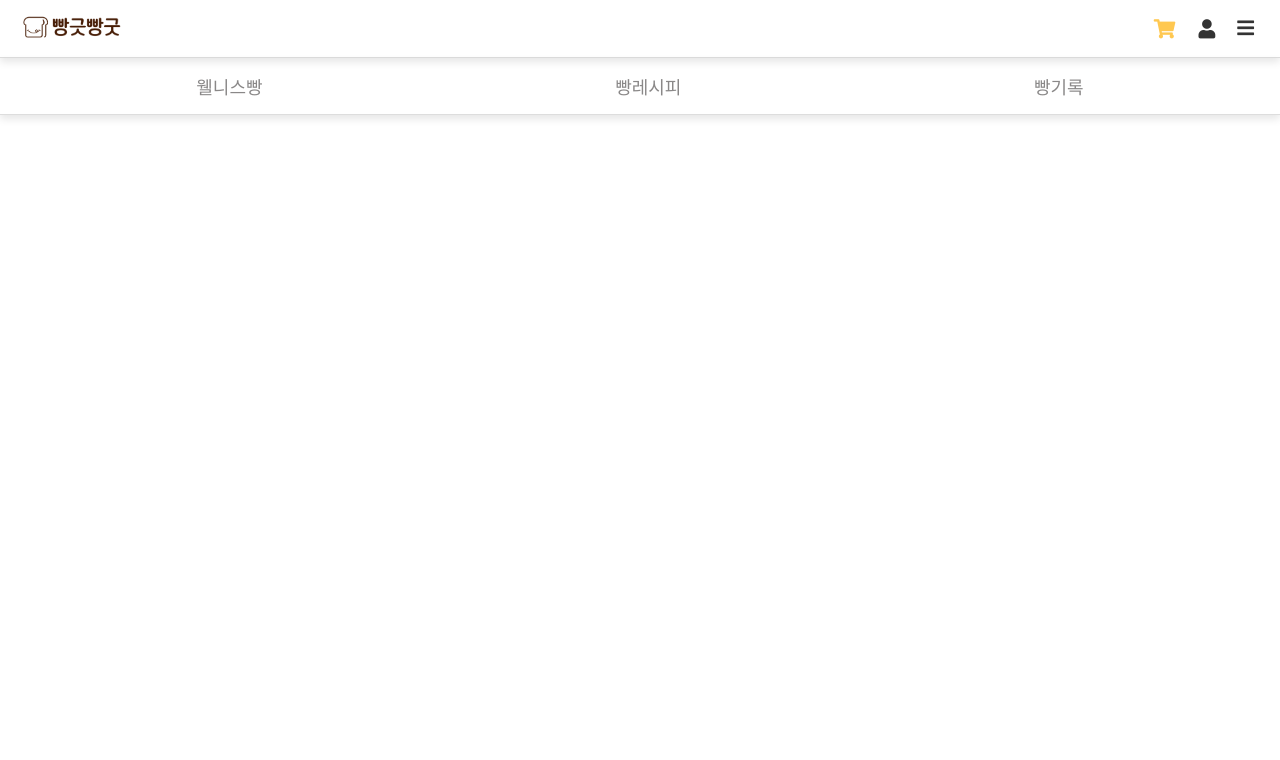
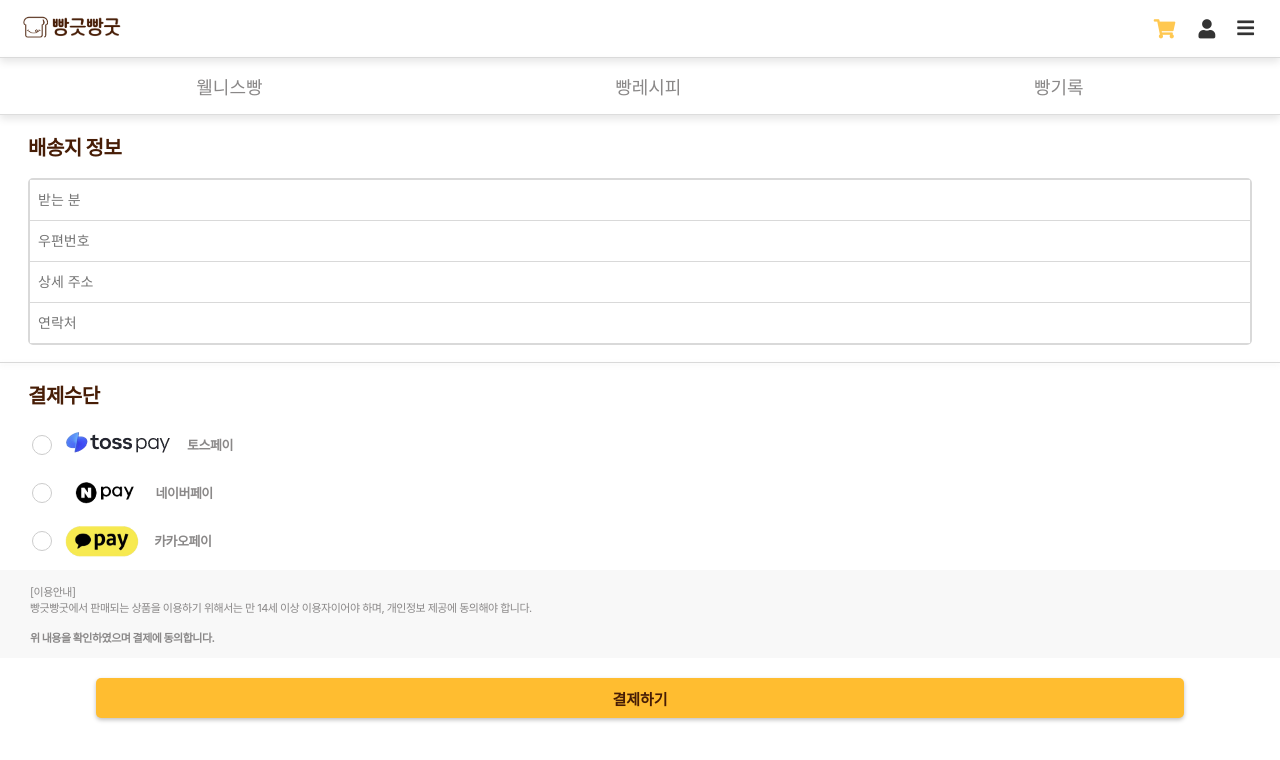
Before and after one commit to Likelion-at-SMWU-12th/DreamPatissier-Client, a React (Create React App) app in the folder dream/: page /cart/checkout in a window 1280 px wide. Shown: the top 760 px of the page. Built offline with nearby package versions, Linux system fonts and the light colour scheme; a web font is replaced by a local one.

Commit message:
[Add] 왜 PR이 사라져있지 ,,, 다시 복구완
order 유효성 검사 / 엔드포인트 수정 등등

```diff
--- a/dream/src/App.js
+++ b/dream/src/App.js
@@ -59,7 +59,7 @@ function App() {
         <Route path="/accounts/login/" element={<Login />} />
         <Route path="/test/*" element={<TestBread />} />
         <Route path="/cart" element={<Cart />} />
-        <Route path="/cart/order" element={<Order />} />
+        <Route path="/cart/checkout/" element={<Order />} />
         <Route path="/cart/orderclear" element={<OrderClear />} />
       </Routes>
     </>
--- a/dream/src/pages/Order.js
+++ b/dream/src/pages/Order.js
@@ -10,19 +10,37 @@ import { useNavigate } from "react-router-dom";
 const Order = () => {
   const navigate = useNavigate();
   const [selectedPay, setSelectedPay] = useState("");
+  const [formValues, setFormValues] = useState({
+    recipient: "",
+    postalCode: "",
+    address: "",
+    contact: "",
+  });
+  const [errorMessage, setErrorMessage] = useState("");
 
   const handlePaymentToggle = (payOption) => {
     setSelectedPay((prevPay) => (prevPay === payOption ? "" : payOption));
   };
 
+  const handleInputChange = (e) => {
+    const { name, value } = e.target;
+    setFormValues({ ...formValues, [name]: value });
+  };
+
   const handlePaymentSubmission = () => {
+    const { recipient, postalCode, address, contact } = formValues;
+
+    if (!recipient || !postalCode || !address || !contact) {
+      setErrorMessage("ⓘ 결제에 실패했습니다. 정보를 모두 입력해주세요.");
+      return;
+    }
+
     const token = localStorage.getItem("token");
     const headers = {
       Authorization: `Token ${token}`,
     };
     const payload = {
       paymentMethod: selectedPay,
-      // Add other payment details as needed
     };
 
     axios
@@ -42,13 +60,37 @@ const Order = () => {
         <InfoText>배송지 정보</InfoText>
         <InputWrap>
           <InputBox>
-            <StyledInput placeholder="받는 분" type="text" />
+            <StyledInput
+              name="recipient"
+              value={formValues.recipient}
+              onChange={handleInputChange}
+              placeholder="받는 분"
+              type="text"
+            />
             <OrderHrDiv />
-            <StyledInput placeholder="우편번호" type="text" />
+            <StyledInput
+              name="postalCode"
+              value={formValues.postalCode}
+              onChange={handleInputChange}
+              placeholder="우편번호"
+              type="text"
+            />
             <OrderHrDiv />
-            <StyledInput placeholder="상세 주소" type="text" />
+            <StyledInput
+              name="address"
+              value={formValues.address}
+              onChange={handleInputChange}
+              placeholder="상세 주소"
+              type="text"
+            />
             <OrderHrDiv />
-            <StyledInput placeholder="연락처" type="text" />
+            <StyledInput
+              name="contact"
+              value={formValues.contact}
+              onChange={handleInputChange}
+              placeholder="연락처"
+              type="text"
+            />
           </InputBox>
         </InputWrap>
       </DeliveryWrap>
@@ -98,6 +140,8 @@ const Order = () => {
           <strong>위 내용을 확인하였으며 결제에 동의합니다.</strong>
         </GuideText>
       </Guide>
+      {errorMessage && <ErrorMessage>{errorMessage}</ErrorMessage>}
+
       <ButtonContainer>
         <YellowBtn
           onBtnClick={handlePaymentSubmission}
@@ -242,6 +286,15 @@ const ButtonContainer = styled.div`
   display: flex;
   justify-content: center;
   margin-top: 20px;
-  margin-bottom: 20px;
+  margin-bottom: 150px;
   position: relative;
 `;
+
+// 에러 메시지
+const ErrorMessage = styled.div`
+  margin-top: 20px;
+  font-size: 12px;
+  color: red;
+  text-align: center;
+  font-weight: 800;
+`;
```
